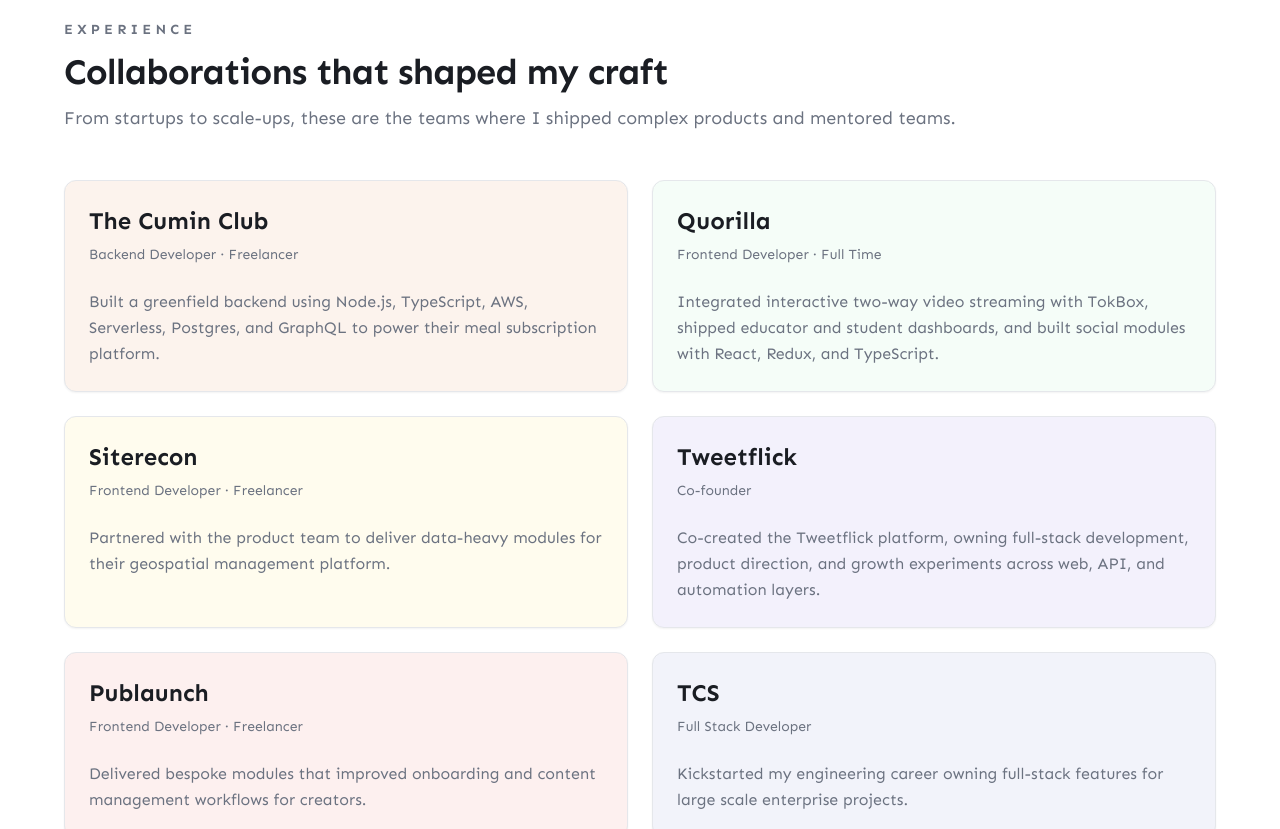
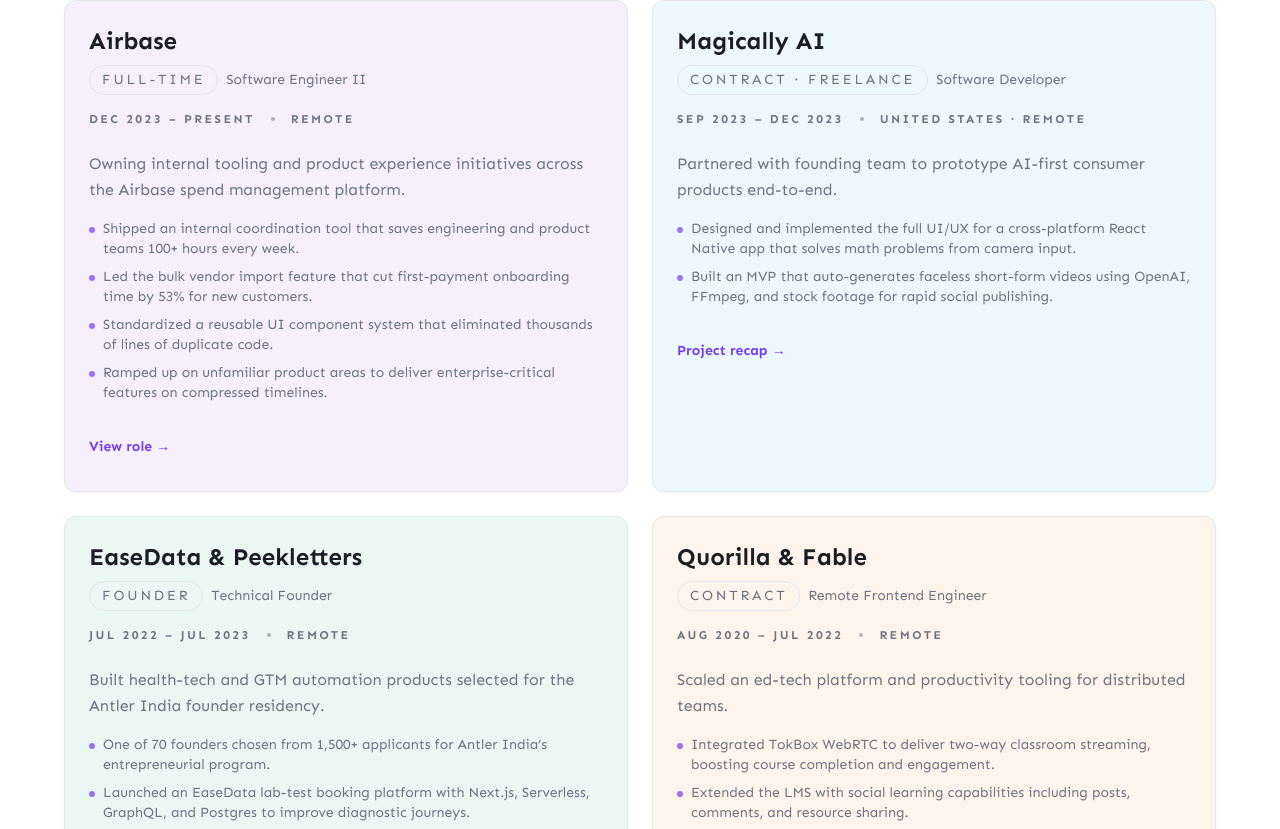
Before and after one commit to shadab14meb346/shadab-portfolio, a Next.js app: page / in a window 1280 px wide. Shown: the part 891-1720 px from the top of the page. Built offline with nearby package versions, Linux system fonts and the light colour scheme.

Commit message:
feat: enhance work experience cards with detailed metadata and hover effects

```diff
--- a/src/components/sections/hero-section.tsx
+++ b/src/components/sections/hero-section.tsx
@@ -10,7 +10,7 @@
   return (
     <section
       id="about"
-      className="relative overflow-hidden pb-20 pt-24 sm:pb-28 sm:pt-32"
+      className="relative overflow-hidden pb-20 pt-24 sm:pb-14 sm:pt-16"
     >
       <div className="absolute inset-0 -z-10 bg-gradient-to-br from-[hsl(var(--hero-gradient-from))] to-[hsl(var(--hero-gradient-to))]" />
       <div className="container grid items-center gap-16 lg:grid-cols-[1.1fr_minmax(0,0.9fr)]">
--- a/src/components/sections/work-experience-section.tsx
+++ b/src/components/sections/work-experience-section.tsx
@@ -4,9 +4,11 @@
   Card,
   CardContent,
   CardDescription,
+  CardFooter,
   CardHeader,
   CardTitle,
 } from "@/components/ui/card";
+import { Button } from "@/components/ui/button";
 import { SectionHeader } from "@/components/sections/section-header";
 import { workExperience } from "@/data/work-experience";
 
@@ -21,34 +23,69 @@
         />
         <div className="grid gap-6 lg:grid-cols-2">
           {workExperience.map((engagement) => (
-            <Card key={engagement.name} className="relative overflow-hidden">
+            <Card key={engagement.company} className="group relative h-full overflow-hidden">
               <div
-                className="absolute inset-0 opacity-[0.08]"
+                className="absolute inset-0 opacity-[0.08] transition-opacity duration-500 group-hover:opacity-10"
                 style={{ background: engagement.color }}
                 aria-hidden
               />
-              <CardHeader className="relative">
+              <CardHeader className="relative space-y-4">
                 <div className="flex flex-col gap-2">
                   <CardTitle className="text-2xl font-semibold">
+                    {engagement.website ? (
                       <Link
                         href={engagement.website}
                         target="_blank"
                         rel="noreferrer"
                         className="transition-colors hover:text-primary"
                       >
-                      {engagement.name}
+                        {engagement.company}
                       </Link>
+                    ) : (
+                      engagement.company
+                    )}
                   </CardTitle>
-                  <span className="text-sm font-medium text-muted-foreground">
-                    {engagement.role}
+                  <div className="flex flex-wrap items-center gap-2 text-sm text-muted-foreground">
+                    <span className="rounded-full border border-border px-3 py-1 font-medium uppercase tracking-[0.2em]">
+                      {engagement.employmentType}
                     </span>
+                    <span>{engagement.role}</span>
+                  </div>
+                </div>
+                <div className="flex flex-wrap items-center gap-4 text-xs font-semibold uppercase tracking-[0.2em] text-muted-foreground">
+                  <span>{engagement.period}</span>
+                  <span className="hidden h-1 w-1 rounded-full bg-muted-foreground/50 sm:inline-block" aria-hidden />
+                  <span>{engagement.location}</span>
                 </div>
               </CardHeader>
-              <CardContent className="relative">
+              <CardContent className="relative space-y-4">
                 <CardDescription className="text-base leading-relaxed text-muted-foreground">
                   {engagement.summary}
                 </CardDescription>
+                {engagement.highlights.length ? (
+                  <ul className="space-y-2 text-sm text-muted-foreground">
+                    {engagement.highlights.map((highlight) => (
+                      <li key={highlight} className="flex items-start gap-2">
+                        <span className="mt-2 h-1.5 w-1.5 shrink-0 rounded-full bg-primary/70" aria-hidden />
+                        <span>{highlight}</span>
+                      </li>
+                    ))}
+                  </ul>
+                ) : null}
               </CardContent>
+              {engagement.readMore ? (
+                <CardFooter className="relative">
+                  <Button
+                    asChild
+                    variant="ghost"
+                    className="px-0 text-sm font-semibold text-primary hover:text-primary"
+                  >
+                    <Link href={engagement.readMore.href} target="_blank" rel="noreferrer">
+                      {engagement.readMore.label} →
+                    </Link>
+                  </Button>
+                </CardFooter>
+              ) : null}
             </Card>
           ))}
         </div>
--- a/src/data/hero.ts
+++ b/src/data/hero.ts
@@ -1,10 +1,10 @@
 export const heroContent = {
-  name: "Md Shadab Alam",
+  name: "Shadab",
   role: "Full Stack Developer",
   location: "India",
   avatar: "/linkedin-pic.jpg",
   description:
-    "Frontend-heavy full-stack developer with 6+ years of experience transforming ideas into intuitive, high-impact products.",
+    "Frontend-heavy full-stack developer with 7+ years of experience transforming ideas into intuitive, high-impact products.",
   resume:
     "https://docs.google.com/document/u/0/d/12-CsoD1E50fPkaw7kw8EplWOKbOP4MVhjj5Fn0o3dc4/mobilebasic?pli=1",
   email: "mailto:shadab14meb346@gmail.com?subject=Let%27s%20work%20together",
--- a/src/data/work-experience.ts
+++ b/src/data/work-experience.ts
@@ -1,66 +1,119 @@
 export interface WorkExperienceEngagement {
-  name: string;
-  website: string;
+  company: string;
+  role: string;
+  employmentType: string;
+  period: string;
+  location: string;
+  website?: string;
   color: string;
-  role: string;
   summary: string;
+  highlights: string[];
+  readMore?: {
+    label: string;
+    href: string;
+  };
 }
 
 export const workExperience: WorkExperienceEngagement[] = [
   {
-    name: "The Cumin Club",
-    website: "https://www.thecuminclub.com/",
-    color: "#D46A19",
-    role: "Backend Developer · Freelancer",
+    company: "Airbase",
+    role: "Software Engineer II",
+    employmentType: "Full-time",
+    period: "Dec 2023 – Present",
+    location: "Remote",
+    website: "https://www.airbase.com/",
+    color: "#7C3AED",
     summary:
-      "Built a greenfield backend using Node.js, TypeScript, AWS, Serverless, Postgres, and GraphQL to power their meal subscription platform.",
+      "Owning internal tooling and product experience initiatives across the Airbase spend management platform.",
+    highlights: [
+      "Shipped an internal coordination tool that saves engineering and product teams 100+ hours every week.",
+      "Led the bulk vendor import feature that cut first-payment onboarding time by 53% for new customers.",
+      "Standardized a reusable UI component system that eliminated thousands of lines of duplicate code.",
+      "Ramped up on unfamiliar product areas to deliver enterprise-critical features on compressed timelines.",
+    ],
+    readMore: {
+      label: "View role",
+      href: "https://www.linkedin.com/in/md-shadab-alam/",
+    },
   },
   {
-    name: "Quorilla",
-    website: "https://quorilla.com/",
-    color: "#7FE3A2",
-    role: "Frontend Developer · Full Time",
+    company: "Magically AI",
+    website: "https://magicallyai.carrd.co/",
+    role: "Software Developer",
+    employmentType: "Contract · Freelance",
+    period: "Sep 2023 – Dec 2023",
+    location: "United States · Remote",
+    color: "#0EA5E9",
     summary:
-      "Integrated interactive two-way video streaming with TokBox, shipped educator and student dashboards, and built social modules with React, Redux, and TypeScript.",
+      "Partnered with founding team to prototype AI-first consumer products end-to-end.",
+    highlights: [
+      "Designed and implemented the full UI/UX for a cross-platform React Native app that solves math problems from camera input.",
+      "Built an MVP that auto-generates faceless short-form videos using OpenAI, FFmpeg, and stock footage for rapid social publishing.",
+    ],
+    readMore: {
+      label: "Project recap",
+      href: "https://magicallyai.carrd.co/",
+    },
   },
   {
-    name: "Siterecon",
-    website: "https://order.siterecon.ai/",
-    color: "#FFD02B",
-    role: "Frontend Developer · Freelancer",
+    company: "EaseData & Peekletters",
+    role: "Technical Founder",
+    employmentType: "Founder",
+    period: "Jul 2022 – Jul 2023",
+    location: "Remote",
+    color: "#059669",
     summary:
-      "Partnered with the product team to deliver data-heavy modules for their geospatial management platform.",
+      "Built health-tech and GTM automation products selected for the Antler India founder residency.",
+    highlights: [
+      "One of 70 founders chosen from 1,500+ applicants for Antler India’s entrepreneurial program.",
+      "Launched an EaseData lab-test booking platform with Next.js, Serverless, GraphQL, and Postgres to improve diagnostic journeys.",
+      "Delivered secure CRM APIs and automated GPT-4 powered cold-email personalization for Peekletters with a 70% reply rate.",
+    ],
   },
   {
-    name: "Tweetflick",
-    website: "https://tweetflick.com/",
-    color: "#6650D5",
-    role: "Co-founder",
+    company: "Quorilla & Fable",
+    role: "Remote Frontend Engineer",
+    employmentType: "Contract",
+    period: "Aug 2020 – Jul 2022",
+    location: "Remote",
+    color: "#F97316",
     summary:
-      "Co-created the Tweetflick platform, owning full-stack development, product direction, and growth experiments across web, API, and automation layers.",
+      "Scaled an ed-tech platform and productivity tooling for distributed teams.",
+    highlights: [
+      "Integrated TokBox WebRTC to deliver two-way classroom streaming, boosting course completion and engagement.",
+      "Extended the LMS with social learning capabilities including posts, comments, and resource sharing.",
+      "Shipped Fable – a Chrome extension powering async team collaboration and task flows.",
+    ],
   },
   {
-    name: "Publaunch",
-    website: "https://publaunch.com/",
-    color: "#E34734",
-    role: "Frontend Developer · Freelancer",
+    company: "The Cumin Club",
+    role: "Backend Developer",
+    employmentType: "Contract",
+    period: "Feb 2022 – Jul 2022",
+    location: "Remote",
+    website: "https://www.thecuminclub.com/",
+    color: "#EA580C",
     summary:
-      "Delivered bespoke modules that improved onboarding and content management workflows for creators.",
+      "Architected the subscription meal service’s backend from the ground up.",
+    highlights: [
+      "Implemented a Serverless Node.js, GraphQL, and Postgres stack supporting the new customer experience.",
+      "Designed migration-safe database schemas and untangled tightly coupled tables for performance gains.",
+      "Introduced automated testing and CI/CD pipelines to accelerate releases with confidence.",
+    ],
   },
   {
-    name: "TCS",
+    company: "Tata Consultancy Services",
+    role: "Full Stack Developer",
+    employmentType: "Full-time",
+    period: "Nov 2018 – Aug 2020",
+    location: "Hyderabad, India",
     website: "https://www.tcs.com/",
-    color: "#5F68C3",
-    role: "Full Stack Developer",
+    color: "#2563EB",
     summary:
-      "Kickstarted my engineering career owning full-stack features for large scale enterprise projects.",
-  },
-  {
-    name: "Geekflare Assist",
-    website: "https://geekflare.com/assist/",
-    color: "#FF4E00",
-    role: "Full Stack Developer · Freelancer",
-    summary:
-      "Built GPT-3 powered assistant: GraphQL APIs with Node.js and a Next.js frontend that translated Unix, SQL, and DevOps knowledge into chat workflows.",
+      "Kick-started my engineering career delivering blockchain and web solutions for enterprise clients.",
+    highlights: [
+      "Translated business use cases into production-ready UI, chaincode, and REST APIs in Node.js.",
+      "Prototyped blockchain MVPs across supply chain and transaction management with Hyperledger Fabric.",
+    ],
   },
 ];
```
Lines whose indentation alone changed are shown as unchanged.
